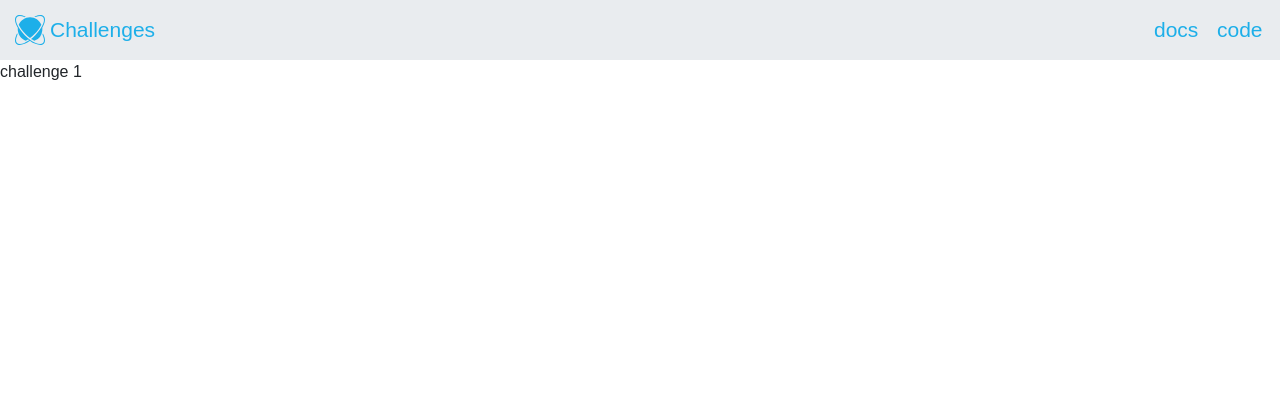
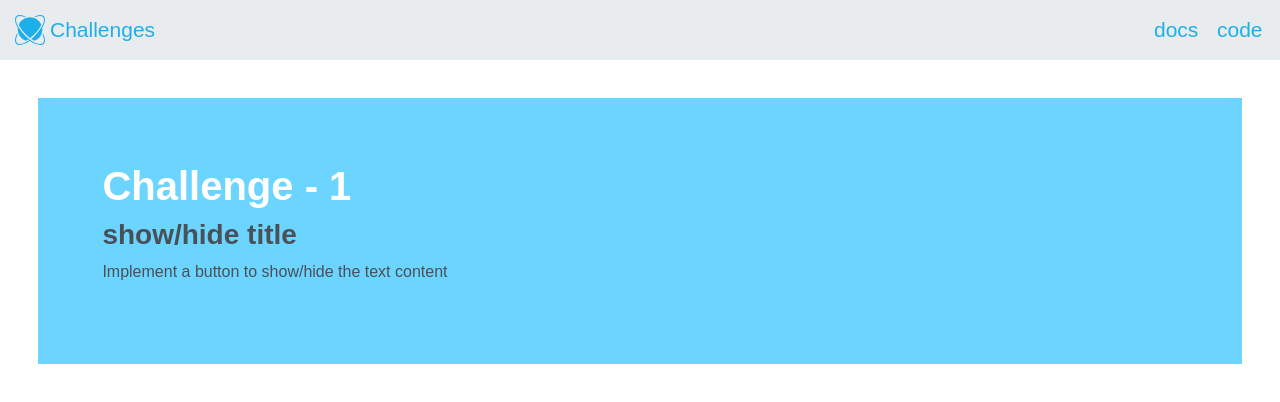
Before and after one commit to prudv13/react-challenges, a React (Vite) app: page /challenge1 in a window 1280 px wide. Shown: the top 402 px of the page. Built offline with nearby package versions, Linux system fonts and the light colour scheme.

Commit message:
challenge - 1 description

```diff
--- a/src/App.jsx
+++ b/src/App.jsx
@@ -1,7 +1,7 @@
 import { Route, Routes } from 'react-router-dom'
 import Home from './Home'
 import Navbar from './Navbar'
-import Challenge1 from './components/Challenge1'
+import Challenge1 from './components/Challenge-1/Challenge1'
 
 function App() {
 
--- /dev/null
+++ b/src/components/Challenge-1/Challenge1.jsx
@@ -0,0 +1,17 @@
+import React from 'react'
+import challenges from '../../../utils/data';
+import Challenge1Styles from './challenge1.module.css';
+
+const Challenge1 = () => {
+  return (
+    <div>
+      <div className={Challenge1Styles.challenge1Container}>
+        <h1>{challenges[0].title} - 1</h1>
+        <h3>{challenges[0].subTitle}</h3>
+        <p>{challenges[0].description}</p>
+      </div>
+    </div>
+  )
+}
+
+export default Challenge1;
--- /dev/null
+++ b/src/components/Challenge-1/challenge1.module.css
@@ -0,0 +1,19 @@
+.challenge1Container {
+    background-color: #6bd5ff;
+    padding: 5%;
+    margin: 3%;
+}
+
+.challenge1Container h1 {
+    color: #fff;
+    font-weight: bold;
+}
+
+.challenge1Container h3 {
+    color: #495057;
+    font-weight: bold;
+}
+
+.challenge1Container p {
+    color: #495057;
+}
--- a/src/components/Challenge1.jsx
+++ /dev/null
@@ -1,11 +0,0 @@
-import React from 'react'
-
-const Challenge1 = () => {
-  return (
-    <div>
-        challenge 1
-    </div>
-  )
-}
-
-export default Challenge1;
```
